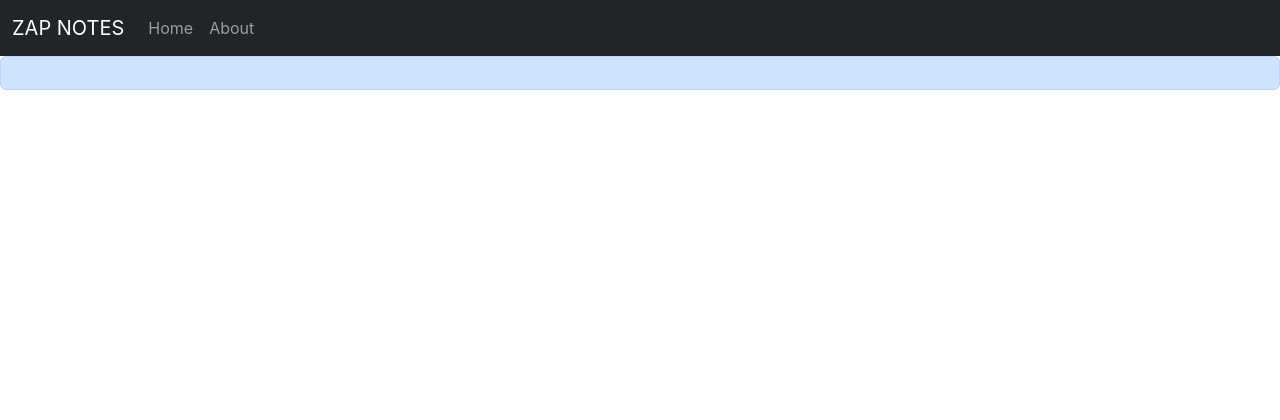
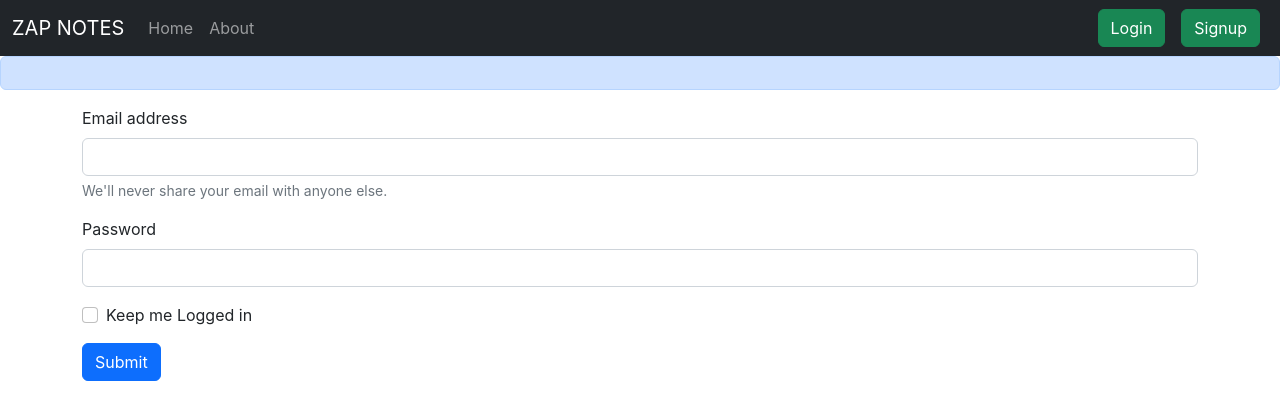
Before and after one commit to Umang375/Zap_Notes, a React (Create React App) app: page /login in a window 1280 px wide. Shown: the top 420 px of the page. Built offline with nearby package versions, Linux system fonts and the light colour scheme.

Commit message:
Added Login components

```diff
--- a/src/App.js
+++ b/src/App.js
@@ -5,6 +5,8 @@ import Home from "./components/Home";
 import About from "./components/About";
 import NoteState from "./context/NoteState";
 import Alert from "./components/Alert";
+import Login from "./components/Login";
+import Signup from "./components/Signup";
 
 function App() {
   return (
@@ -15,6 +17,9 @@ function App() {
         <Routes>
           <Route path="/home" element={<Home />} />
           <Route path="/about" element={<About />} />
+          <Route path="/" element={<Home />} />
+          <Route path="/login" element={<Login />} />
+          <Route path="/signup" element={<Signup />} />
         </Routes>
       </NoteState>
     </>
--- /dev/null
+++ b/src/components/Login.js
@@ -0,0 +1,89 @@
+import React from "react";
+import {useState } from "react";
+import {useNavigate} from "react-router-dom";
+
+const Login = () => {
+
+    const [credentials, setCredentials] = useState({email: "", password: ""});
+    // const [password, setPassword] = useState("");
+
+    let navigate = useNavigate();
+
+    const handleSubmit = async (e) =>{
+        e.preventDefault();
+        const response = await fetch('http://localhost:5000/api/auth/login',{
+            method: 'POST',
+            headers: {
+                'Content-Type': 'application/json'
+            },
+            // body: JSON.stringify({
+            //     email: e.target.email.value,
+            //     password: e.target.password.value
+            // })
+            body: JSON.stringify({
+                email: credentials.email,
+                password: credentials.password
+            })
+        });
+        const json = await response.json();
+        console.log(json);
+        if(json.authToken){
+            localStorage.setItem('token', json.authToken);
+            navigate("/");
+        }else{
+            alert("Invalid Credentials");
+        }
+    }
+
+    const onChange = (e) => {
+        setCredentials({...credentials, [e.target.name]: e.target.value})
+      };
+
+  return (
+    <div className="container">
+      <form onSubmit={handleSubmit}>
+        <div className="mb-3">
+          <label htmlFor="email" className="form-label">
+            Email address
+          </label>
+          <input
+            type="email"
+            className="form-control"
+            value={credentials.email}
+            id="email"
+            name="email"
+            onChange = {onChange}
+            aria-describedby="emailHelp"
+          />
+          <div id="emailHelp" className="form-text">
+            We'll never share your email with anyone else.
+          </div>
+        </div>
+        <div className="mb-3">
+          <label htmlFor="password" className="form-label">
+            Password
+          </label>
+          <input
+            type="password"
+            className="form-control"
+            value={credentials.password}
+            onChange = {onChange}
+            id="password"
+            name="password"
+          />
+        </div>
+        <div className="mb-3 form-check">
+          <input type="checkbox" className="form-check-input" id="exampleCheck1" />
+          <label className="form-check-label" htmlFor="exampleCheck1">
+            Keep me Logged in
+          </label>
+        </div>
+        <button type="submit" className="btn btn-primary" >
+          Submit
+        </button>
+      </form>
+    </div>
+  );
+};
+
+export default Login;
--- a/src/components/Navbar.js
+++ b/src/components/Navbar.js
@@ -2,11 +2,10 @@ import React from "react";
 import { Link, useLocation } from "react-router-dom";
 
 const Navbar = () => {
-
-    let location = useLocation();
-    React.useEffect(() => {
-        console.log(location);
-    }, [location])
+  let location = useLocation();
+  React.useEffect(() => {
+    console.log(location);
+  }, [location]);
 
   return (
     <div>
@@ -19,31 +18,41 @@ const Navbar = () => {
             className="navbar-toggler"
             type="button"
             data-bs-toggle="collapse"
-            data-bs-target="#navbarNav"
-            aria-controls="navbarNav"
+            data-bs-target="#navbarSupportedContent"
+            aria-controls="navbarSupportedContent"
             aria-expanded="false"
             aria-label="Toggle navigation"
           >
             <span className="navbar-toggler-icon"></span>
           </button>
-          <div className="collapse navbar-collapse" id="navbarNav">
-            <ul className="navbar-nav">
+          <div className="collapse navbar-collapse" id="navbarSupportedContent">
+            <ul className="navbar-nav me-auto mb-2 mb-lg-0">
               <li className="nav-item">
-                <Link
-                  className={`nav-link ${location.pathname === "/home" ? "active" : ""}` }
-                  aria-current="page"
-                  to="/home"
-                >
+                <Link className={`nav-link ${
+                    location.pathname === "/home" ? "active" : ""
+                  }`} aria-current="page" to="/home">
                   Home
                 </Link>
               </li>
               <li className="nav-item">
-                <Link className={`nav-link ${location.pathname === "/about" ? "active" : ""}` }
-                to="/about">
+              <Link
+                  className={`nav-link ${
+                    location.pathname === "/about" ? "active" : ""
+                  }`}
+                  to="/about"
+                >
                   About
                 </Link>
               </li>
             </ul>
+            <form className="d-flex" role="search">
+              <Link className="btn btn-success mx-2" role="button" to="/login">
+                Login
+              </Link>
+              <Link className="btn btn-success mx-2" role="button" to="/signup">
+                Signup
+              </Link>
+            </form>
           </div>
         </div>
       </nav>
--- /dev/null
+++ b/src/components/Signup.js
@@ -0,0 +1,11 @@
+import React from 'react'
+
+const Signup = () => {
+  return (
+    <div>
+      this is Sign up
+    </div>
+  )
+}
+
+export default Signup
```
Also changed, not shown: 1 other file (tests, documents, lock files or other folders).
